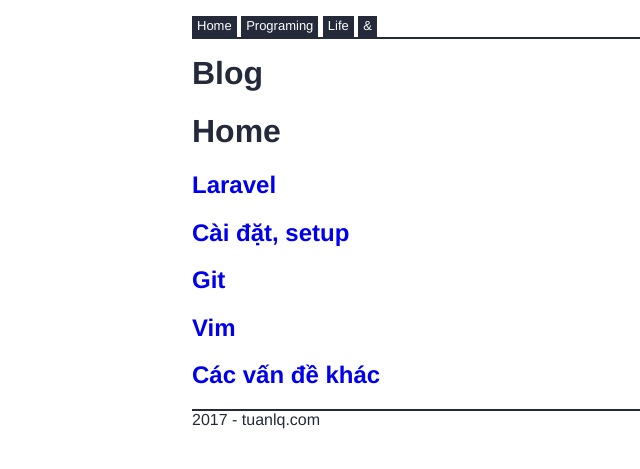
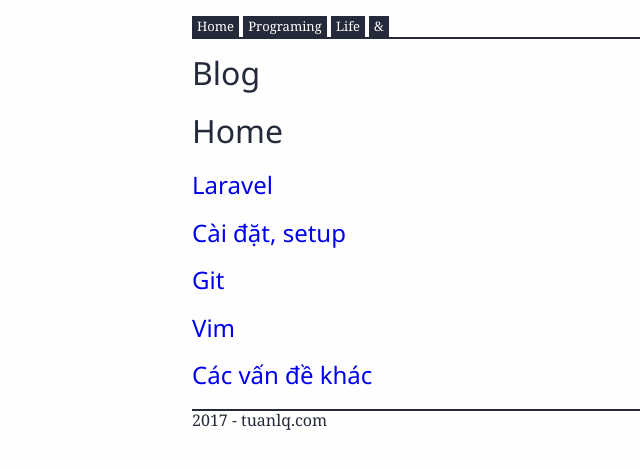
Before and after one commit to tuanle/tuanle.github.io, a Jekyll site: the page built from index.md, in a window 1280 px wide. Shown: the top 469 px of the page, without its empty margins (0-640 px from the left). Built offline with Jekyll 4.4.1, drawn with Linux system fonts in a browser that asks for light colours.

Commit message:
[temp] Temporary commit in 2017-02-16 06:36

```diff
--- a/_layouts/default.html
+++ b/_layouts/default.html
@@ -10,7 +10,7 @@
         <meta name="author" content="Lê Quốc Tuấn" />
         <meta name="description" content="Personal Blog">
 
-        <link href="https://fonts.googleapis.com/css?family=Noto+Sans|Noto+Serif" rel="stylesheet">
+        <link href="https://fonts.googleapis.com/css?family=Noto+Sans|Noto+Serif|Source+Code+Pro" rel="stylesheet">
         <link rel="stylesheet" href="/assets/css/normalize.css" type="text/css" />
         <link rel="stylesheet" href="/assets/css/syntax.css" type="text/css" />
         <link rel="stylesheet" href="/assets/css/main.css" type="text/css" />
--- a/assets/css/main.css
+++ b/assets/css/main.css
@@ -9,9 +9,10 @@
    ========================================================================== */
 
 html, body {
-    font-family: "Helvetica Neue",Helvetica,Arial,sans-serif;
+    font-family: 'Noto Serif', serif;
     font-size: 1rem;
     color: #242a3a;
+    background: #fefefe;
 }
 
 /*
@@ -79,6 +80,11 @@ textarea {
 
 a {
     text-decoration: none;
+}
+
+h1, h2, h3, h4, h5 {
+    font-weight: normal;
+    font-family: 'Noto Sans', sans-serif;
 }
 
 /* ==========================================================================
--- a/assets/css/syntax.css
+++ b/assets/css/syntax.css
@@ -1,4 +1,4 @@
-.highlight code { display: block; overflow-x: auto; padding: 0.5em; font-size: 0.85rem; color: #333; background: #f8f8f8; }
+.highlight code { display: block; overflow-x: auto; padding: 0.5em; font-size: 0.85rem; color: #333; font-family: 'Source Code Pro', monospace; background: #f8f8f8; }
 .highlight .hll { background-color: #ffffcc }
 .highlight .c { color: #999988; font-style: italic } /* Comment */
 .highlight .err { color: #a61717; background-color: #e3d2d2 } /* Error */
```
